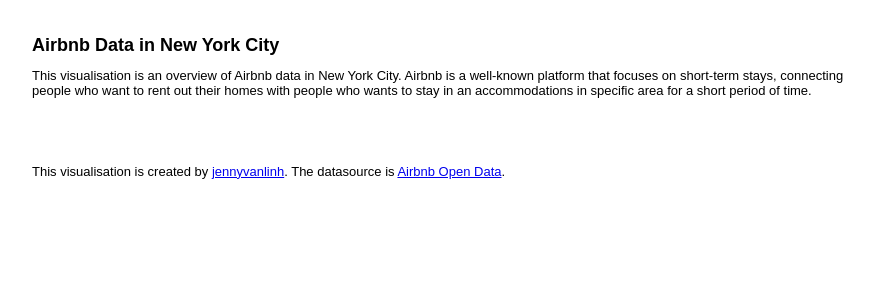
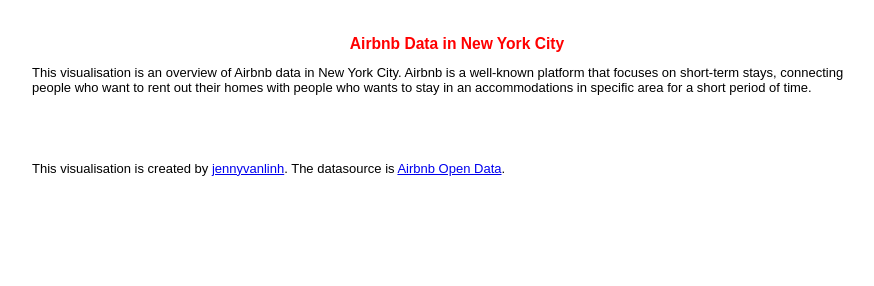
Before and after one commit to jennyvanlinh/Airbnb, a plain HTML site: page index.html in a window 1280 px wide. Shown: the whole page, without its empty margins (183-1057 px from the left). Drawn offline with nearby package versions, Linux system fonts and the light colour scheme; a script that the page names is missing.

Commit message:
Update styles.css

```diff
--- a/css/styles.css
+++ b/css/styles.css
@@ -5,7 +5,9 @@ body *{
 
 h1 {
     font-weight: 900;
-    font-size: large;
+    font-size: larger;
+    text-align: center;
+    color: red;
 }
 
 body {
```
